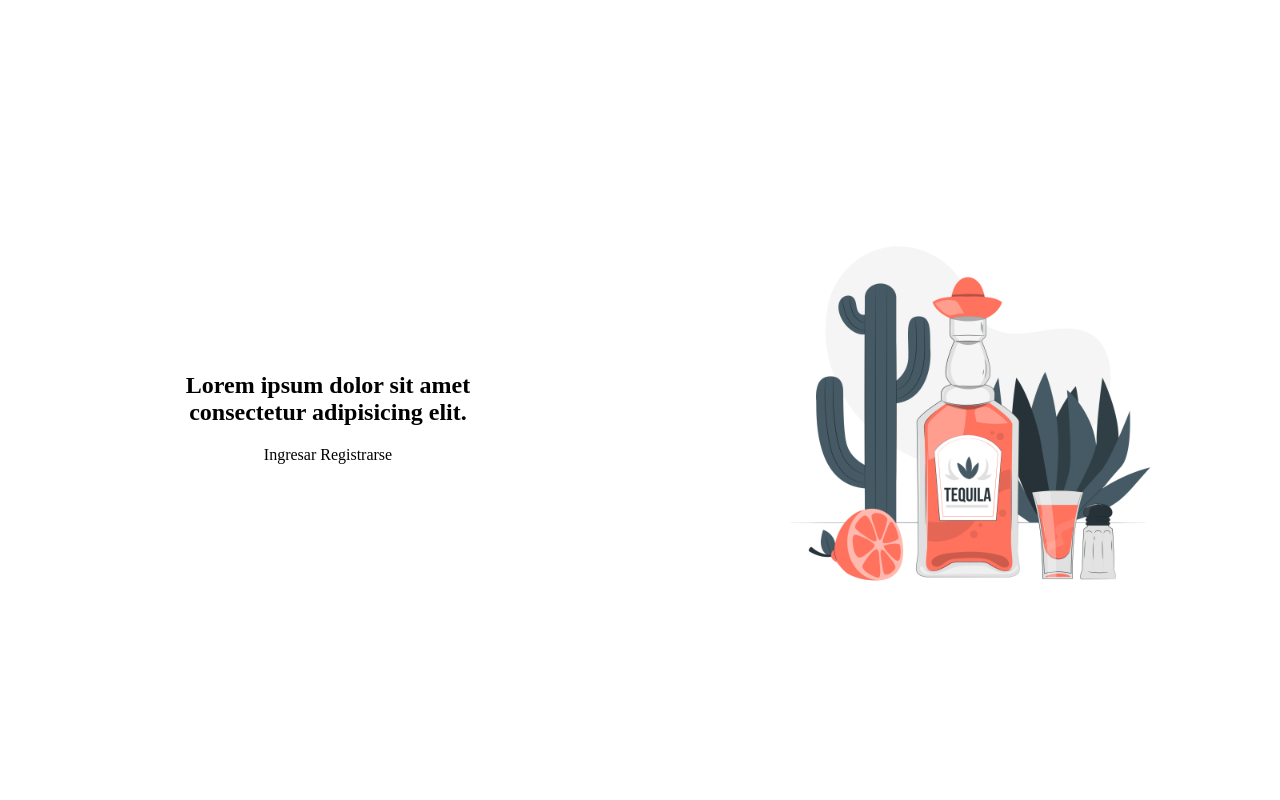
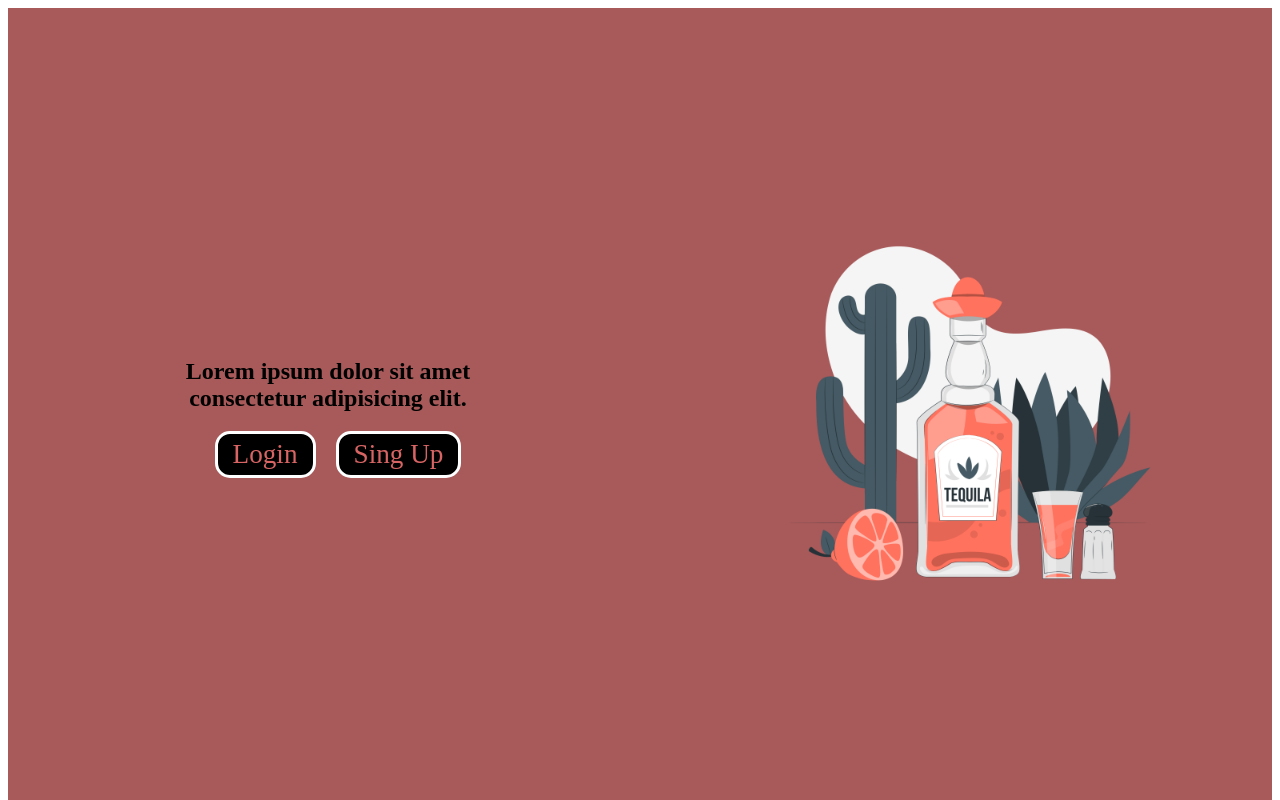
Before and after one commit to c4tiruso/tequila, a plain HTML site: page index.html in a window 1280 px wide. Shown: the top 800 px of the page. Drawn offline with Linux system fonts and the light colour scheme.

Commit message:
adding style for btn to inicio

```diff
--- a/CSS/inicio.css
+++ b/CSS/inicio.css
@@ -1,4 +1,5 @@
 
+/*General*/
 *{
 margin: 0 px;
 padding: 0 px;
@@ -6,8 +7,8 @@ box-sizing: border-box;
 overflow-x: hidden;
 }
 
-body::-webkit-scrollbar{
-    width: 30px;
+ body::-webkit-scrollbar{
+    width: 15px;
     background-color: #000000;
     }
 
@@ -23,14 +24,17 @@ body::-webkit-scrollbar-thumb{
     --gris: #3f3f3f;
 }
 
+/*Seccion Inicio*/
 .inicio{
     width: 100vw;
     height: 100vh;
     display: flex;
     align-items: center;
     justify-content: center;
+    background-color: #a85a5a;
 }
 
+/*Contenedor de 2 DIV*/
 .iniciocont{
 text-align: center;
 display: flex;
@@ -41,6 +45,7 @@ height: 100%;
 flex-direction: row-reverse;
 }
 
+/*DIV 1 Foto*/
 .imgteq{
     position: relative;
     width: 100%;
@@ -56,6 +61,7 @@ flex-direction: row-reverse;
 
 }
 
+/*Div 2 info y login*/
 .registroingreso{
     position: relative;
     width: 100%;
@@ -63,4 +69,34 @@ flex-direction: row-reverse;
     align-items: center;
     justify-content: center;
     flex-direction: column;
+
 }
+
+/*Config Botones del DIV 2*/
+.btn{
+width: 90%;
+display: flex;
+align-items: center;
+justify-content: center;
+}
+
+.registroingreso a{
+    padding: 5px 15px 5px 15px;
+    background-color: var(--negro);
+    color: rgb(216, 100, 100);
+    border-radius: 15px;
+    font-size: 1.7em;
+    font-family: arial rounded mt;
+    text-decoration: none;
+    transition: .2s;
+    cursor: pointer;
+    border: 3px solid var(--blanco);
+    margin-left: 20px;
+}
+
+.registroingreso a:hover{
+    background-color: rgb(255, 255, 255);
+    color: rgb(216, 100, 100);
+    border-radius: 15px;
+    font-size: 2.7em;
+}
--- a/index.html
+++ b/index.html
@@ -3,7 +3,7 @@
 <head>
     <meta charset="UTF-8">
     <meta name="viewport" content="width=device-width, initial-scale=1.0">
-    <title>T3quil4</title>
+    <title>Tequilaaa44</title>
     <link rel="stylesheet" href="CSS/inicio.css">
 </head>
 <body>
@@ -13,9 +13,9 @@
     <div class="iniciocont">
         <div class="imgteq"> <img src="SRC/tequila-pana.png" alt=""></div>
         <div class="registroingreso"><h1>Lorem ipsum dolor sit amet <br> consectetur adipisicing elit.</h1>
-            <div>
-            <a class="btn-i">Ingresar</a>
-            <a class="btn-r">Registrarse</a>
+            <div class="btn">
+                <a class="btn-l" href="">Login</a>
+                <a class="btn-s" href="">Sing Up</a>
              </div>
         </div>
     </div>
```
